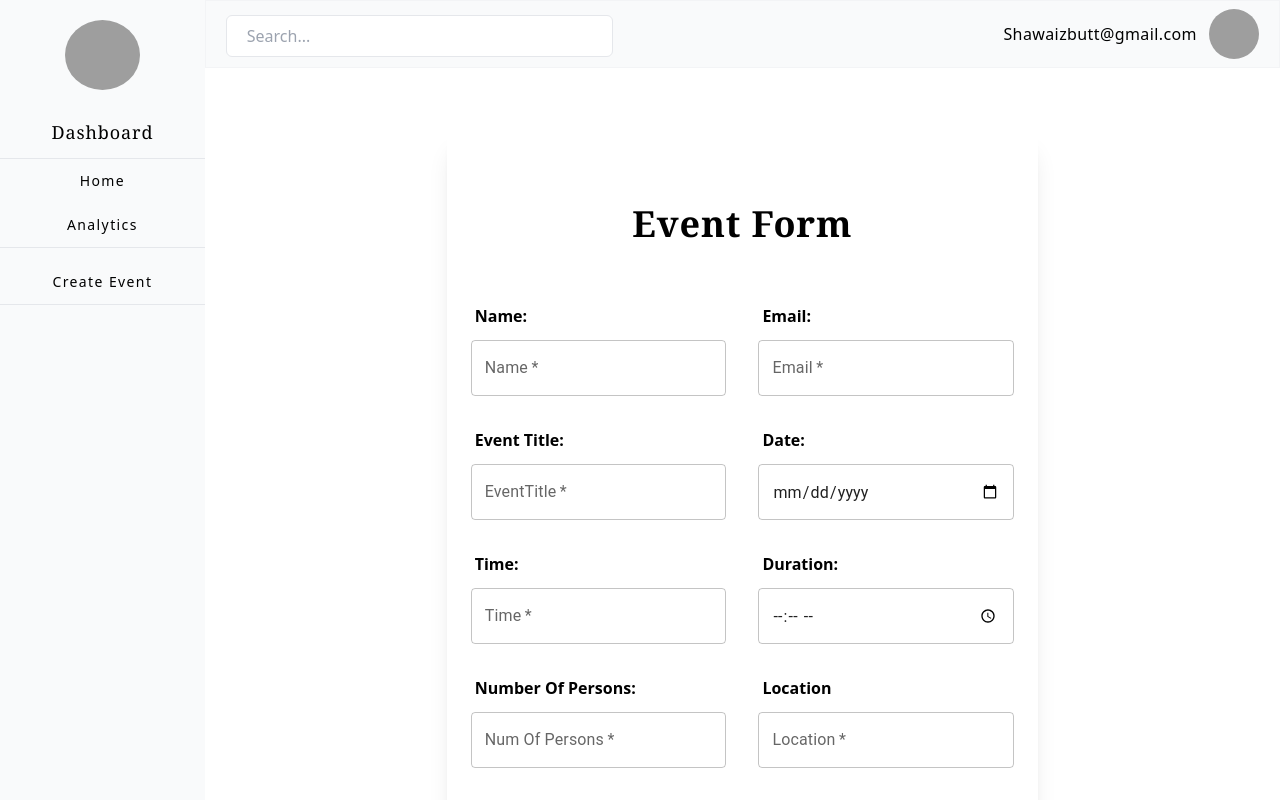
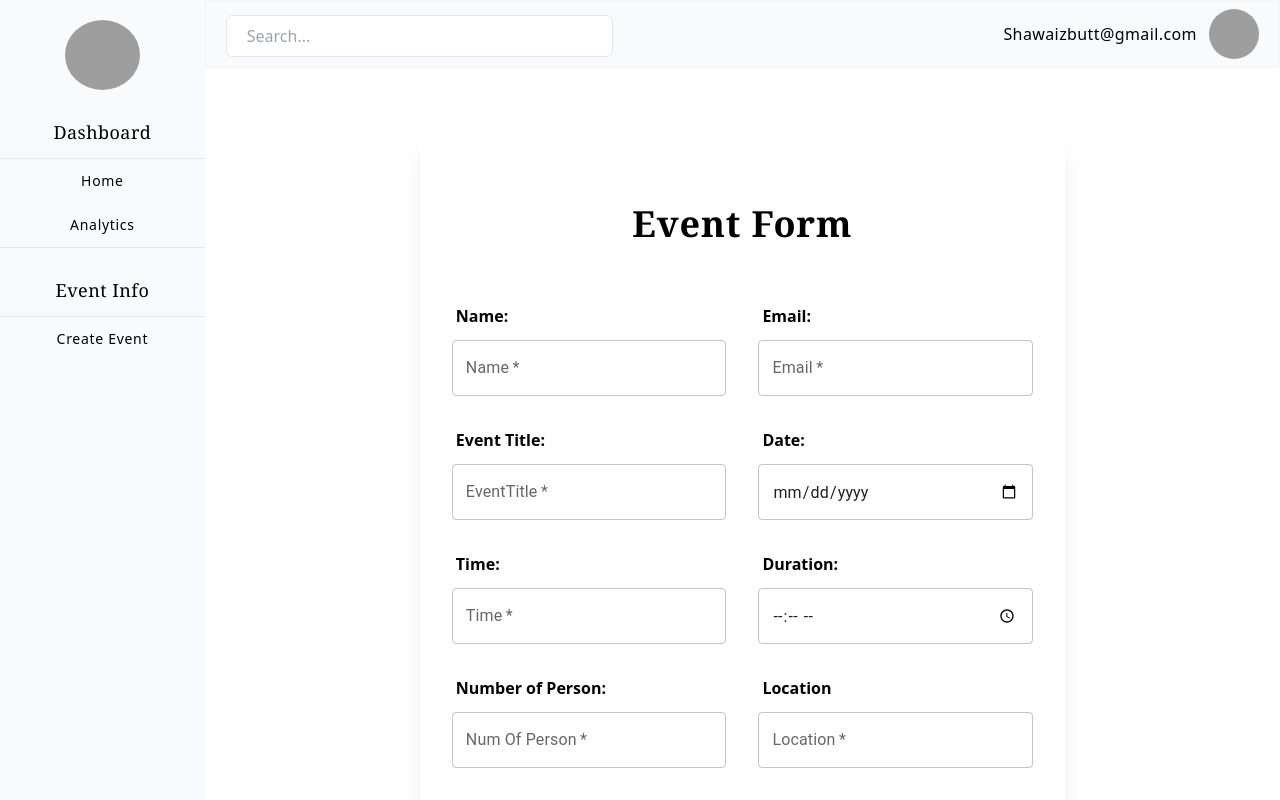
Before and after one commit to Shawaiz555/ms-eventsphere, a Next.js app: page /CreateEventForm in a window 1280 px wide. Shown: the top 800 px of the page. Built offline with nearby package versions, Linux system fonts and the light colour scheme; grey boxes are pictures that could not be loaded.

Commit message:
Event Form Design updated and sidebar height adjustment is done

```diff
--- a/app/CreateEventForm/page.js
+++ b/app/CreateEventForm/page.js
@@ -45,7 +45,7 @@ export default function page() {
     <div>
       <div className="w-full flex justify-center mb-10 mt-10">
         <form
-          className="w-[90%] lg:w-[55%] px-5 lg:px-6 flex flex-col mt-5 shadow-xl rounded-2xl py-14"
+          className="w-[90%] lg:w-[60%] px-5 lg:px-8 flex flex-col mt-5 shadow-xl rounded-2xl py-14"
           onSubmit={handleSubmit}
         >
           <label className="text-2xl lg:text-4xl font-semibold font-serif text-center tracking-wide my-5">
@@ -141,10 +141,10 @@ export default function page() {
               />
             </div>
             <div>
-              <h1 className="mb-3 ml-1 font-semibold">Number Of Persons:</h1>
+              <h1 className="mb-3 ml-1 font-semibold">Number of Person:</h1>
               <TextField
                 id="outlined-basic"
-                label="Num Of Persons"
+                label="Num Of Person"
                 className='w-full'
                 variant="outlined"
                 type="number"
--- a/app/Reuseable Components/SideBar.js
+++ b/app/Reuseable Components/SideBar.js
@@ -4,7 +4,7 @@ import Link from "next/link";
 
 export default function SideBar({ closeSidebar }) {
     return (
-        <div className="w-full h-full border-gray-200">
+        <div className="w-full border-gray-200">
             <div className="flex gap-2 justify-center items-center mt-5">
                 <Image
                     src="/ProjectLogo.png"
@@ -20,16 +20,16 @@ export default function SideBar({ closeSidebar }) {
             </div>
             <div className="mt-7">
                 <ul>
-                    <h1 className="mb-3 text-lg font-serif text-center tracking-wider">Dashboard</h1>
+                    <h1 className="mb-3 text-lg font-serif text-center tracking-wide">Dashboard</h1>
                     <div className="border-b-[1px] border-t-[1px] border-gray-200">
                         <li
-                            className="text-center text-sm lg:text-md tracking-widest py-3"
+                            className="text-center text-sm lg:text-md tracking-wider py-3"
                             onClick={closeSidebar} // Close sidebar when clicking
                         >
                             <Link href="/">Home</Link>
                         </li>
                         <li
-                            className="text-center text-sm lg:text-md tracking-widest py-3"
+                            className="text-center text-sm lg:text-md tracking-wider py-3"
                             onClick={closeSidebar} // Close sidebar when clicking
                         >
                             <Link href="/Analytics">Analytics</Link>
@@ -38,12 +38,12 @@ export default function SideBar({ closeSidebar }) {
                 </ul>
             </div>
 
-            <div className="mt-3">
+            <div className="mt-7">
                 <ul>
-                    {/* <h1 className="mb-3 text-lg font-serif text-center tracking-wider">Events</h1> */}
-                    <div className="border-b-[1px] border-gray-200">
+                    <h1 className="mb-3 text-lg font-serif text-center tracking-wide">Event Info</h1>
+                    <div className="border-t-[1px] border-gray-200">
                         <li
-                            className="text-center text-sm lg:text-md tracking-widest py-3"
+                            className="text-center text-sm lg:text-md tracking-wider py-3"
                             onClick={closeSidebar} // Close sidebar when clicking
                         >
                             <Link href="/CreateEventForm">Create Event</Link>
--- a/app/layout.js
+++ b/app/layout.js
@@ -34,22 +34,27 @@ export default function RootLayout({ children }) {
         {/* <div>
           <Navbar />
         </div> */}
-        <div className="w-full h-auto flex overflow-hidden">
+        <div className="w-full flex overflow-hidden">
+        {/* Sidebar */}
+        <div className="w-full flex overflow-hidden min-h-screen">
   {/* Sidebar */}
   <div
-            className={`fixed w-[70%] sm:w-[50%] bg-gray-50 z-20 transform ${isSidebarVisible ? "translate-x-0" : "-translate-x-full" }
-              } transition-transform lg:static lg:translate-x-0 lg:w-[16%]`}
+    className={`fixed w-[70%] sm:w-[50%] bg-gray-50 z-20 transform ${
+      isSidebarVisible ? "translate-x-0" : "-translate-x-full"
+    } transition-transform lg:static lg:translate-x-0 lg:w-[16%] h-full`}
   >
     <SideBar closeSidebar={closeSidebar} />
   </div>
 
   {/* Main Content */}
   <div
-            className={`flex-1 w-full ${isSidebarVisible ? "overflow-hidden" : ""
-              } lg:w-[84%]`}
+    className={`flex-1 w-full ${
+      isSidebarVisible ? "overflow-hidden" : ""
+    } lg:w-[84%] h-full`}
   >
     <Header toggleSidebar={toggleSidebar} />
     <main className="h-full bg-white">{children}</main>
+  </div>
 </div>
 
         {/* Overlay for small devices when sidebar is open */}
```
Lines whose indentation alone changed are shown as unchanged.
